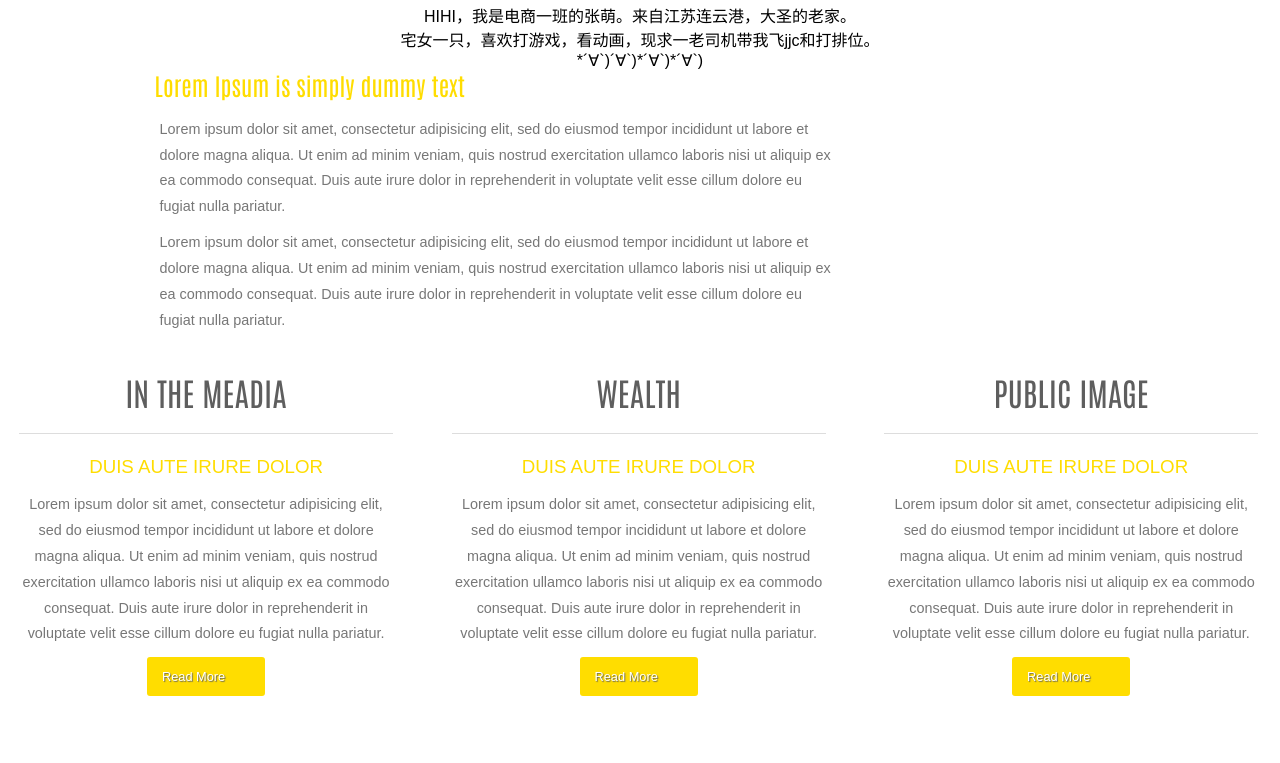
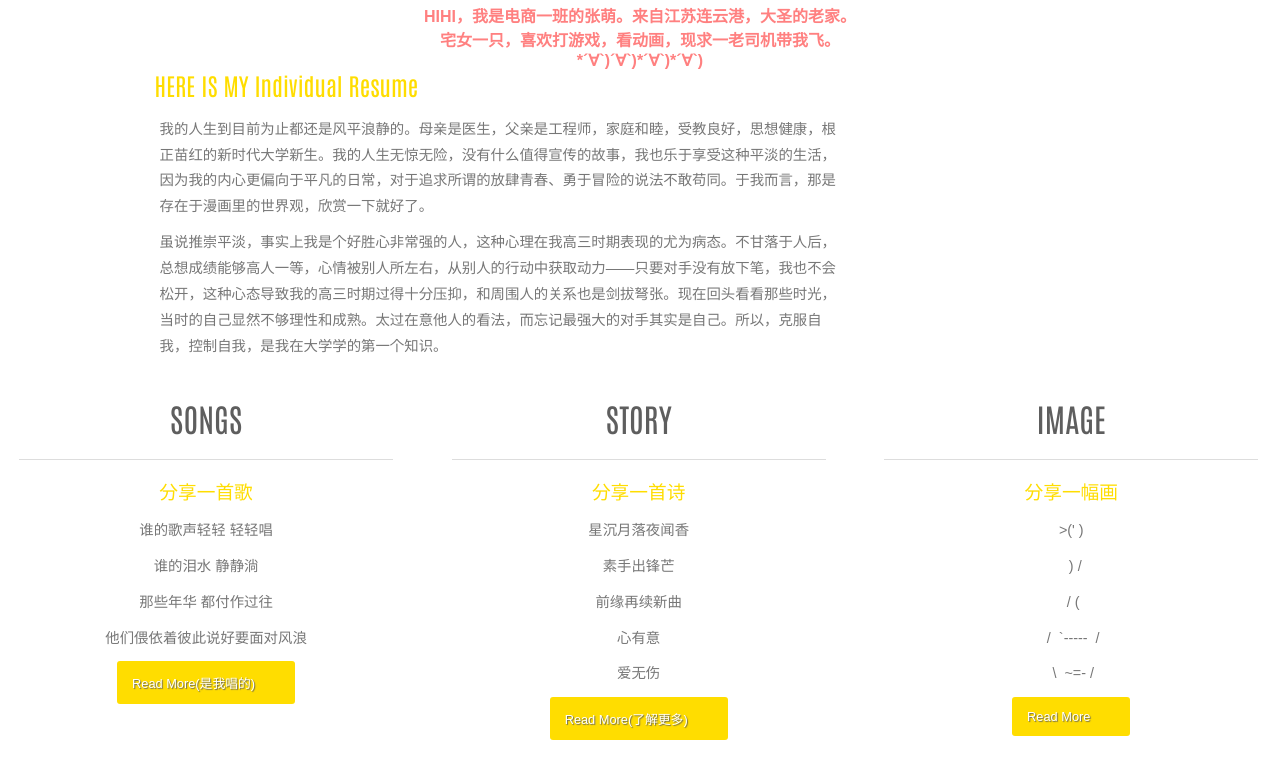
Before and after one commit to Koreyoshii/Koreyoshii, a plain HTML site: page index.html in a window 1280 px wide. Shown: the part 902-1665 px from the top of the page. Drawn offline with Linux system fonts and the light colour scheme.

Commit message:
更改更改

```diff
--- a/index.html
+++ b/index.html
@@ -12,6 +12,18 @@ License URL: http://creativecommons.org/licenses/by/3.0/
 <meta name="viewport" content="width=device-width, initial-scale=1, maximum-scale=1">
 <link href="./css/style.css" rel="stylesheet" type="text/css" media="all"/>
 <script src="./js/modernizr.custom.js"></script>
+<style type="text/css">
+<!--
+.STYLE2 {
+	color: #FF8080;
+	font-weight: bold;
+}
+.STYLE3 {
+	font-size: large;
+	color: #666666;
+}
+-->
+</style>
 </head>
 <body>
   <div class="container">
@@ -35,42 +47,53 @@ License URL: http://creativecommons.org/licenses/by/3.0/
 		         <div class="header_bottom">
 		     	    <div class="wrap">
 		     		<h1>Hello! I'm <span>Koreyoshii</span></h1>
-		     		<p>大家好。这是我制作的第一个网页，请多包涵( ・ω・ )</p>
+		     		<p><strong>大家好。这是我制作的第一个网页，请多包涵( </strong>・ω・ )</p>
 		     	</div>
 		     </div>
 				<div class="about_page">
 					<div class="wrap">
 					<h2>ABOUT ME</h2>
-					<p>HIHI，我是电商一班的张萌。来自江苏连云港，大圣的老家。</p>
-					<p>宅女一只，喜欢打游戏，看动画，现求一老司机带我飞jjc和打排位。</p>
-					<p>*´∀`)´∀`)*´∀`)*´∀`)</p>
+					<p class="STYLE2">HIHI，我是电商一班的张萌。来自江苏连云港，大圣的老家。</p>
+					<p class="STYLE2">宅女一只，喜欢打游戏，看动画，现求一老司机带我飞。</p>
+					<p class="STYLE2">*´∀`)´∀`)*´∀`)*´∀`)</p>
 					<div class="grid span_2_of_3">
-					<h3>Lorem Ipsum is simply dummy text </h3>
-					<p>Lorem ipsum dolor sit amet, consectetur adipisicing elit, sed do eiusmod tempor incididunt ut labore et dolore magna aliqua. Ut enim ad minim veniam, quis nostrud exercitation ullamco laboris nisi ut aliquip ex ea commodo consequat. Duis aute irure dolor in reprehenderit in voluptate velit esse cillum dolore eu fugiat nulla pariatur.</p>
-					<p>Lorem ipsum dolor sit amet, consectetur adipisicing elit, sed do eiusmod tempor incididunt ut labore et dolore magna aliqua. Ut enim ad minim veniam, quis nostrud exercitation ullamco laboris nisi ut aliquip ex ea commodo consequat. Duis aute irure dolor in reprehenderit in voluptate velit esse cillum dolore eu fugiat nulla pariatur.</p>
+					<h3><strong>HERE IS MY Individual Resume</strong></h3>
+					<p>我的人生到目前为止都还是风平浪静的。母亲是医生，父亲是工程师，家庭和睦，受教良好，思想健康，根正苗红的新时代大学新生。我的人生无惊无险，没有什么值得宣传的故事，我也乐于享受这种平淡的生活，因为我的内心更偏向于平凡的日常，对于追求所谓的放肆青春、勇于冒险的说法不敢苟同。于我而言，那是存在于漫画里的世界观，欣赏一下就好了。</p>
+					<p>虽说推崇平淡，事实上我是个好胜心非常强的人，这种心理在我高三时期表现的尤为病态。不甘落于人后，总想成绩能够高人一等，心情被别人所左右，从别人的行动中获取动力——只要对手没有放下笔，我也不会松开，这种心态导致我的高三时期过得十分压抑，和周围人的关系也是剑拔弩张。现在回头看看那些时光，当时的自己显然不够理性和成熟。太过在意他人的看法，而忘记最强大的对手其实是自己。所以，克服自我，控制自我，是我在大学学的第一个知识。</p>
 			   </div>
 		   </div>
 		   <div class="section group">
 				<div class="col_1_of_3 span_1_of_3">
-					<h3>In the Meadia</h3>
-					<p><span>Duis aute irure dolor</span></p>
-					<p>Lorem ipsum dolor sit amet, consectetur adipisicing elit, sed do eiusmod tempor incididunt ut labore et dolore magna aliqua. Ut enim ad minim veniam, quis nostrud exercitation ullamco laboris nisi ut aliquip ex ea commodo consequat. Duis aute irure dolor in reprehenderit in voluptate velit esse cillum dolore eu fugiat nulla pariatur.</p>
-				    <a href="#" class="button button-icon button-icon-demo">Read More</a>
+					<h3>SONGS</h3>
+					<p><span>分享一首歌</span></p>
+					<p>谁的歌声轻轻 轻轻唱</p>
+					<p>谁的泪水 静静淌</p>
+					<p>那些年华 都付作过往</p>
+					<p>他们偎依着彼此说好要面对风浪</p>
+				    <a href="http://changba.com/s/XVYK36EBkqzIZSTDxrSCvw" class="button button-icon button-icon-demo">Read More(是我唱的)</a>
 				</div>
 				<div class="col_1_of_3 span_1_of_3">
-					<h3>Wealth</h3>
-					<p><span>Duis aute irure dolor</span></p>
-					<p>Lorem ipsum dolor sit amet, consectetur adipisicing elit, sed do eiusmod tempor incididunt ut labore et dolore magna aliqua. Ut enim ad minim veniam, quis nostrud exercitation ullamco laboris nisi ut aliquip ex ea commodo consequat. Duis aute irure dolor in reprehenderit in voluptate velit esse cillum dolore eu fugiat nulla pariatur.</p>
-                     <a href="#" class="button button-icon button-icon-demo">Read More</a>
+					<h3>STORY</h3>
+					<p><span>分享一首诗</span></p>
+					<p>星沉月落夜闻香</p>
+					<p>素手出锋芒</p>
+					<p>前缘再续新曲</p>
+					<p>心有意</p>
+					<p>爱无伤</p>
+                     <a href="http://pal5.baiyou100.com/pal/index.html" class="button button-icon button-icon-demo">Read More(了解更多)</a>
 				</div>
 				<div class="col_1_of_3 span_1_of_3">
-					<h3>Public Image</h3>
-					<p><span>Duis aute irure dolor</span></p>
-					<p>Lorem ipsum dolor sit amet, consectetur adipisicing elit, sed do eiusmod tempor incididunt ut labore et dolore magna aliqua. Ut enim ad minim veniam, quis nostrud exercitation ullamco laboris nisi ut aliquip ex ea commodo consequat. Duis aute irure dolor in reprehenderit in voluptate velit esse cillum dolore eu fugiat nulla pariatur.</p>
+					<h3>Image</h3>
+					<p><span>分享一幅画</span></p>
+					<p>>('&nbsp;)</p>
+                    <p>&nbsp;&nbsp;)&nbsp;/</p>
+                    <p>&nbsp;/&nbsp;(</p>
+                    <p>&nbsp;/&nbsp;&nbsp;`-----&nbsp;&nbsp;/</p>
+                    <p>&nbsp;\&nbsp;&nbsp;~=-&nbsp;/</p>
 				   <a href="#" class="button button-icon button-icon-demo">Read More</a>
 				</div>
 			</div>
-                    </div>
+                </div>
 				</div>
 				<div class="content_desc">
 					<div class="wrap">
@@ -109,18 +132,22 @@ License URL: http://creativecommons.org/licenses/by/3.0/
 	  </div>
 	  <div class="search">
 	  	<div class="wrap">
-	  		 <h3><span>Search Anything For Me</span></h3>
-	  		 <h3>Ut enim ad minim veniam, quis nostrud exercitation ullamco laboris nisi ut aliquip ex ea commodo consequat. Duis aute irure dolor in reprehenderit in voluptate velit esse cillum dolore eu fugiat nulla pariatur.</h3>
+	  		 <h3 align="center"><span>Search Anything For Me</span></h3>
+
 			<form class="searchbox">
-			    <input class="text" type="text" placeholder="Enter your description here....">
-			    <input class="submit" type="submit" value="Start Search">
+
+
+              <div align="center">
+                <input class="text" type="text" placeholder="Enter your description here....">
+                <input class="submit" type="submit" value="Start Search">
+                </div>
 			</form>
 	  	</div>
 	  </div>
 
 	  <div class="contact" id="contact">
 	  	  <div class="wrap">
-			<h2>Get In Touch</h2>
+			<h2 class="STYLE3"><font face="新宋体">给 我 留 言</font></h2>
 			<h4>Reader will be distracted by the readable content of a page when looking at its layout.</h4>
 			<form>
 			<input type="text" class="textbox" value="Name:" onFocus="this.value = '';" onBlur="if (this.value == '') {this.value = 'Name';}">
@@ -130,31 +157,26 @@ License URL: http://creativecommons.org/licenses/by/3.0/
 			</form>
 
 			<div class="contact_info">
-					    	  <div class="map">
-							   	    <iframe width="100%" height="275" frameborder="0" scrolling="no" marginheight="0" marginwidth="0" src="https://maps.google.co.in/maps?f=q&amp;source=s_q&amp;hl=en&amp;geocode=&amp;q=Lighthouse+Point,+FL,+United+States&amp;aq=4&amp;oq=light&amp;sll=26.275636,-80.087265&amp;sspn=0.04941,0.104628&amp;ie=UTF8&amp;hq=&amp;hnear=Lighthouse+Point,+Broward,+Florida,+United+States&amp;t=m&amp;z=14&amp;ll=26.275636,-80.087265&amp;output=embed"></iframe><br><small><a href="https://maps.google.co.in/maps?f=q&amp;source=embed&amp;hl=en&amp;geocode=&amp;q=Lighthouse+Point,+FL,+United+States&amp;aq=4&amp;oq=light&amp;sll=26.275636,-80.087265&amp;sspn=0.04941,0.104628&amp;ie=UTF8&amp;hq=&amp;hnear=Lighthouse+Point,+Broward,+Florida,+United+States&amp;t=m&amp;z=14&amp;ll=26.275636,-80.087265" style="color:#666;text-align:left;font-size:12px">View Larger Map</a></small>
-						  </div>
-      				</div>
+	    	  <div class="map"></div>
+			</div>
 		</div>
 	  </div>
 	    <div class="address">
 	    	<div class="wrap">
 	    		<div class="company_address">
-				     	<h3>How to reach Us</h3>
-						    	<p>500 Lorem Ipsum Dolor Sit,</p>
-						   		<p>22-56-2-9 Sit Amet, Lorem,</p>
-						   		<p>USA</p>
-				   		<p>Phone:(00) 222 666 444</p>
-				   		<p>Fax: (000) 000 00 00 0</p>
-				 	 	<p>Email: <span>info@mycompany.com</span></p>
-				   		<p>Follow on: <span>Facebook</span>, <span>Twitter</span></p>
-				   </div>
+				     	<h3>How to reach Me</h3>
+						    	<p><strong>TEL：18952247317</strong></p>
+						   		<p><strong>QQ：676508816</strong></p>
+						   		<p><strong>微博@夜叽奏</strong></p>
+				 	 	<p><strong>Email: 676508816@qq.com</strong></p>
+		      </div>
 	    	</div>
 	    </div>
 	</div>
   </div>
 </div>
             <div class="copy_right">
-				 <p>All Rights Reseverd | Design by  <a href="http://w3layouts.com">W3Layouts</a></p>
+				 <p>All Rights Reseverd | Design by  <a href="http://weibo.com/1715731602/profile?topnav=1&wvr=6">Koreyoshii</a></p>
 		   	</div>
 <script src="./js/classie.js"></script>
 <script src="./js/cbpAnimatedHeader.min.js"></script>
```
